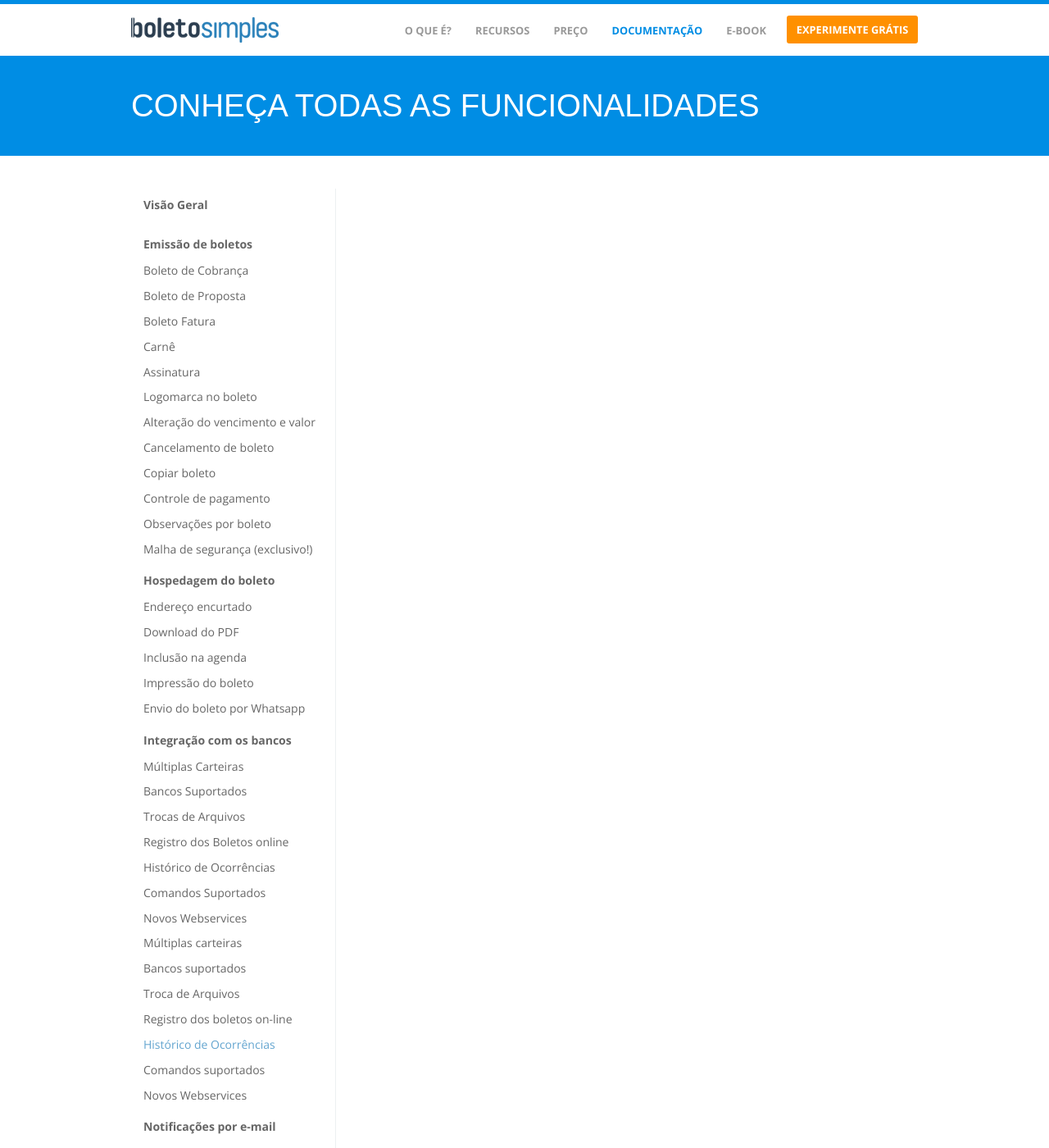
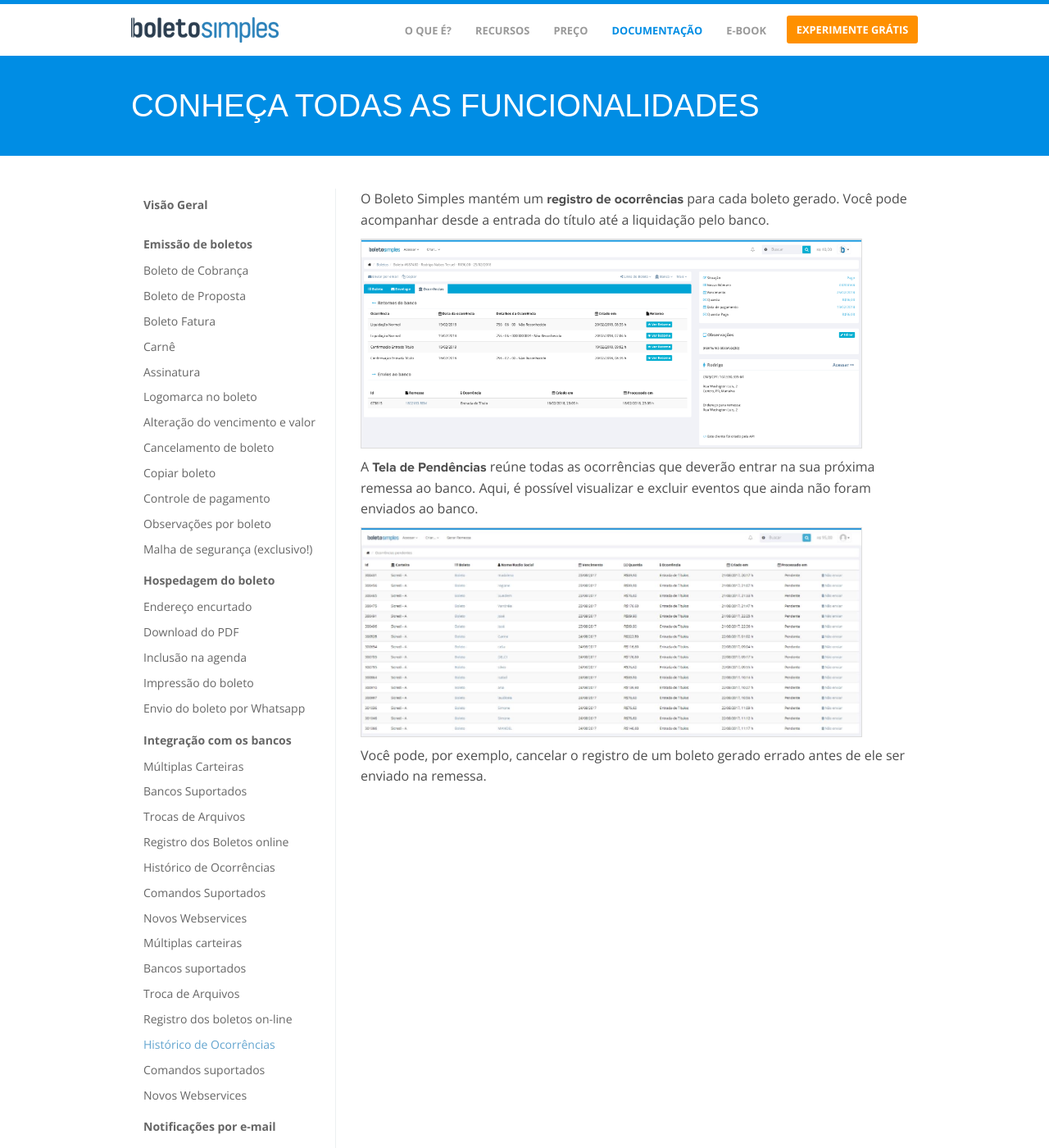
Before and after one commit to BoletoSimples/boletosimples-features, a Jekyll site: the page built from integracao-com-os-bancos/historico-de-ocorrencias.markdown, in a window 1280 px wide and 1400 px high. Shown: the whole window at 82% size. Built offline with Jekyll 4.4.1, drawn with Linux system fonts in a browser that asks for light colours.

Commit message:
Updated Historico De Ocorrencias

```diff
--- a/integracao-com-os-bancos/historico-de-ocorrencias.markdown
+++ b/integracao-com-os-bancos/historico-de-ocorrencias.markdown
@@ -3,3 +3,14 @@
 date: 2018-01-30 17:49:00 -02:00
 position: 4
 ---
+
+O Boleto Simples mantém um **registro de ocorrências** para cada boleto gerado. Você pode acompanhar desde a entrada do título até a liquidação pelo banco.
+
+![ocorrencia ok.png](/uploads/ocorrencia%20ok.png)
+
+A **Tela de Pendências** reúne todas as ocorrências que deverão entrar na sua próxima remessa ao banco.
+Aqui, é possível visualizar e excluir eventos que ainda não foram enviados ao banco.
+
+![tela de pendencias.JPG](/uploads/tela%20de%20pendencias.JPG)
+
+Você pode, por exemplo, cancelar o registro de um boleto gerado errado antes de ele ser enviado na remessa.
```
